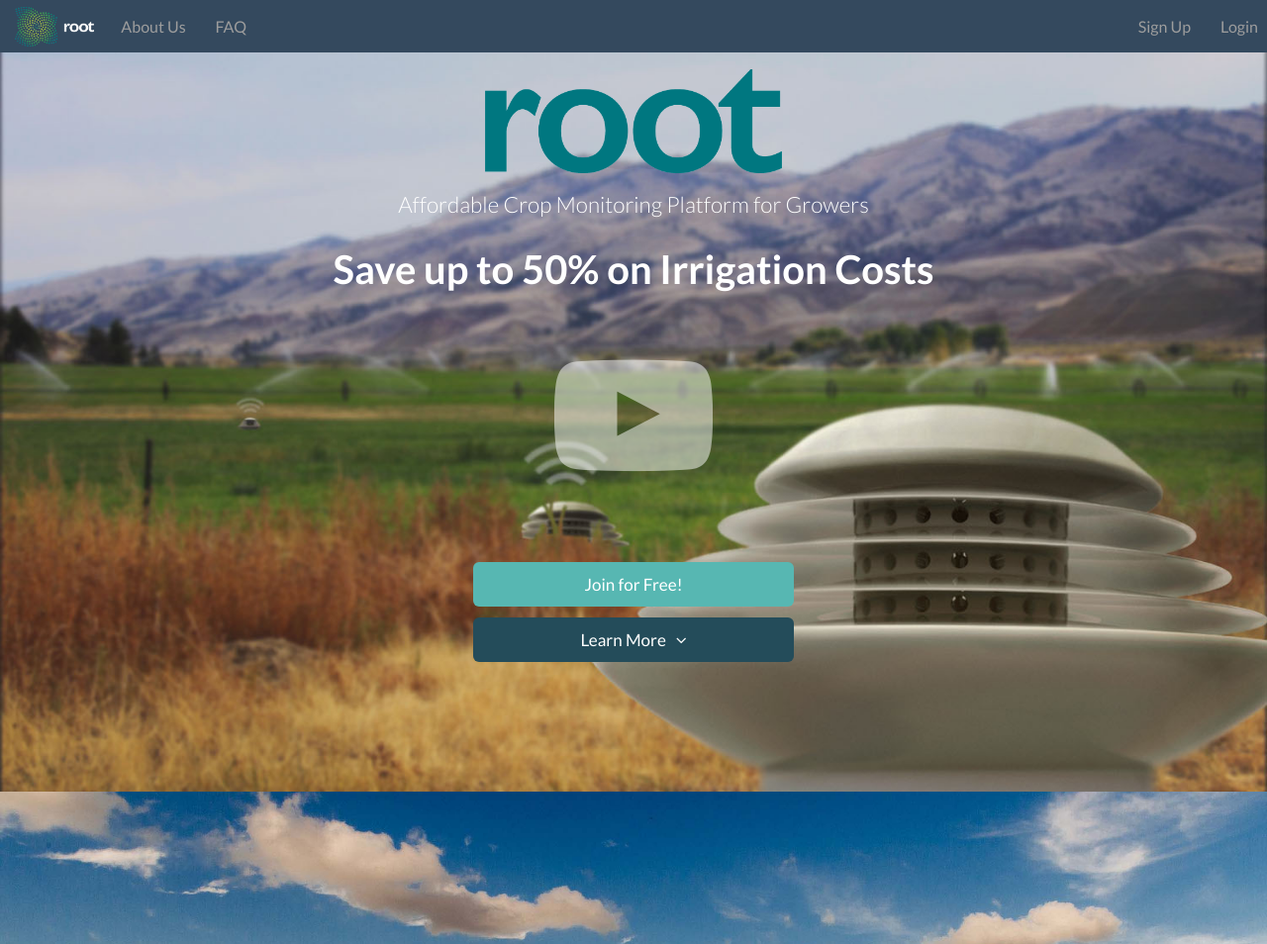
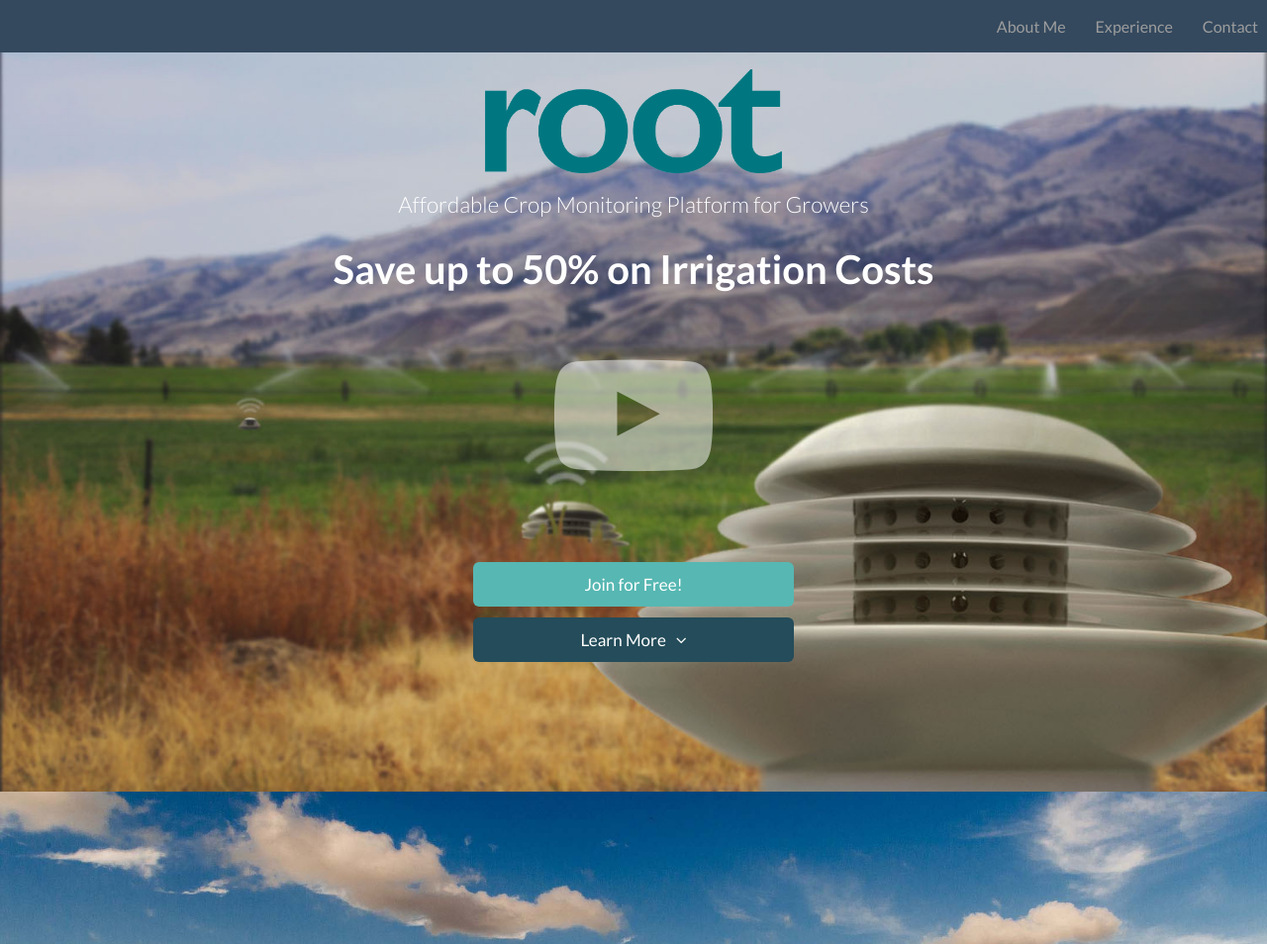
Before and after one commit to ctimmins/ctimmins.github.io, a plain HTML site: page index.html in a window 1280 px wide. Shown: the top 954 px of the page at 99% size. Drawn offline with nearby package versions, Linux system fonts and the light colour scheme.

Commit message:
changing hard links

```diff
--- a/index.html
+++ b/index.html
@@ -5,10 +5,10 @@
     <meta charset="utf-8">
     <meta name="viewport" content="width=device-width, initial-scale=1.0, maximum-scale=1, minimum-scale=1">
     <meta name="description" content="Save up to 50% on irrigation! Use the root platform to get real-time analysis of your farm with our low cost sensors and free platform!">
-    <meta name="author" content="root systems inc">
-    <meta name="keywords" content="Irrigation,Automation,Free,Low Cost,Sensor,Moisture,Weather,Analysis,Soil,Drip,Pivot,Internet of Things,IoT,Smart,Alerts,Notification,Water,Convervation">
+    <meta name="author" content="Chad Timmins">
+    <meta name="keywords" content="Engineer, UC Davis, Electrical Engineer, Software Engineer, Hardware Engineer, Software, Hardware, Tech, Jobs, Hiring, Full Stack Developer, Web">
 
-    <title>rooT - Smart Growing Revolution</title>
+    <title>Chad Timmins</title>
 
     <link href="//netdna.bootstrapcdn.com/font-awesome/4.2.0/css/font-awesome.css" rel="stylesheet">
     <!-- Latest compiled and minified CSS -->
@@ -25,9 +25,6 @@
       <div class="navbar navbar-inverse navbar-fixed-top" role="navigation">
          <div class="container-fluid">
             <div class="navbar-header">
-              <a class="navbar-brand restart" rel="home" title="rooT" href="index.html">
-                <img style="max-width:80px; margin-top: -7px;" src="../libs/images/Root_Lockup-White.png">
-              </a>
                <button type="button" class="navbar-toggle" data-toggle="collapse" data-target=".navbar-collapse">
                <span class="sr-only">Toggle navigation</span>
                <span class="icon-bar"></span>
@@ -36,14 +33,11 @@
                </button>
             </div>
             <div class="navbar-collapse collapse">
-               <ul class="nav navbar-nav navbar-left">
+               <ul class="nav navbar-nav navbar-right">
                <li><span>&nbsp;&nbsp;&nbsp;&nbsp;</span></li>
-                  <li><span><a class="navbar-link" href="about.html">About Us</a></span></li>
-                  <li><span><a class="navbar-link" href="faq.html">FAQ</a></span></li>
-               </ul>
-               <ul class="nav navbar-nav navbar-right">
-                  <li><span><a class="navbar-link" href="/app/signup.html">Sign Up</a></span></li>
-                  <li><span><a class="navbar-link" href="/app/login.html">Login</a></span></li>
+                  <li><span><a class="navbar-link" href="#about_me">About Me</a></span></li>
+                  <li><span><a class="navbar-link" href="#experience">Experience</a></span></li>
+                  <li><span><a class="navbar-link" href="#betterplants">Contact</a></span></li>
                </ul>
             </div>
          </div>
```
Also changed, not shown: server.js (added, +7 -0 lines).
